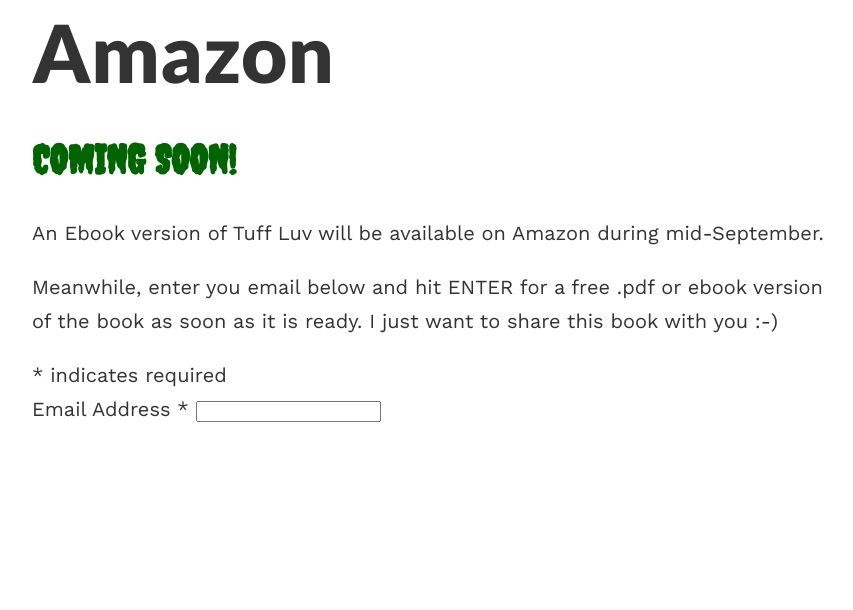
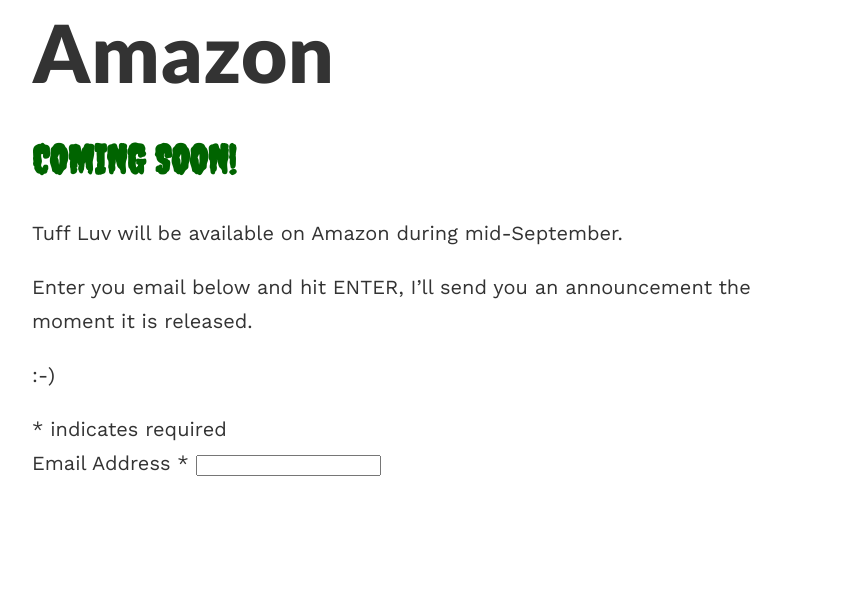
Before and after one commit to blake1ward/tuffluvtheme, a Jekyll site: the page built from Amazon.md, in a window 1280 px wide. Shown: the part 370-980 px from the top of the page, without its empty margins (208-1061 px from the left). Built offline with Jekyll 4.4.1, drawn with Linux system fonts in a browser that asks for light colours.

Commit message:
Update Amazon.md

```diff
--- a/Amazon.md
+++ b/Amazon.md
@@ -12,9 +12,11 @@ published: true
 
 <h2>COMING SOON!</h2>
 
-An Ebook version of Tuff Luv will be available on Amazon during mid-September.
+Tuff Luv will be available on Amazon during mid-September.
 
-Meanwhile, enter you email below and hit ENTER for a free .pdf or ebook version of the book as soon as it is ready. I just want to share this book with you :-)
+Enter you email below and hit ENTER, I'll send you an announcement the moment it is released.
+
+:-)
 
 <!-- Begin MailChimp Signup Form -->
 <div id="mc_embed_signup">
```
